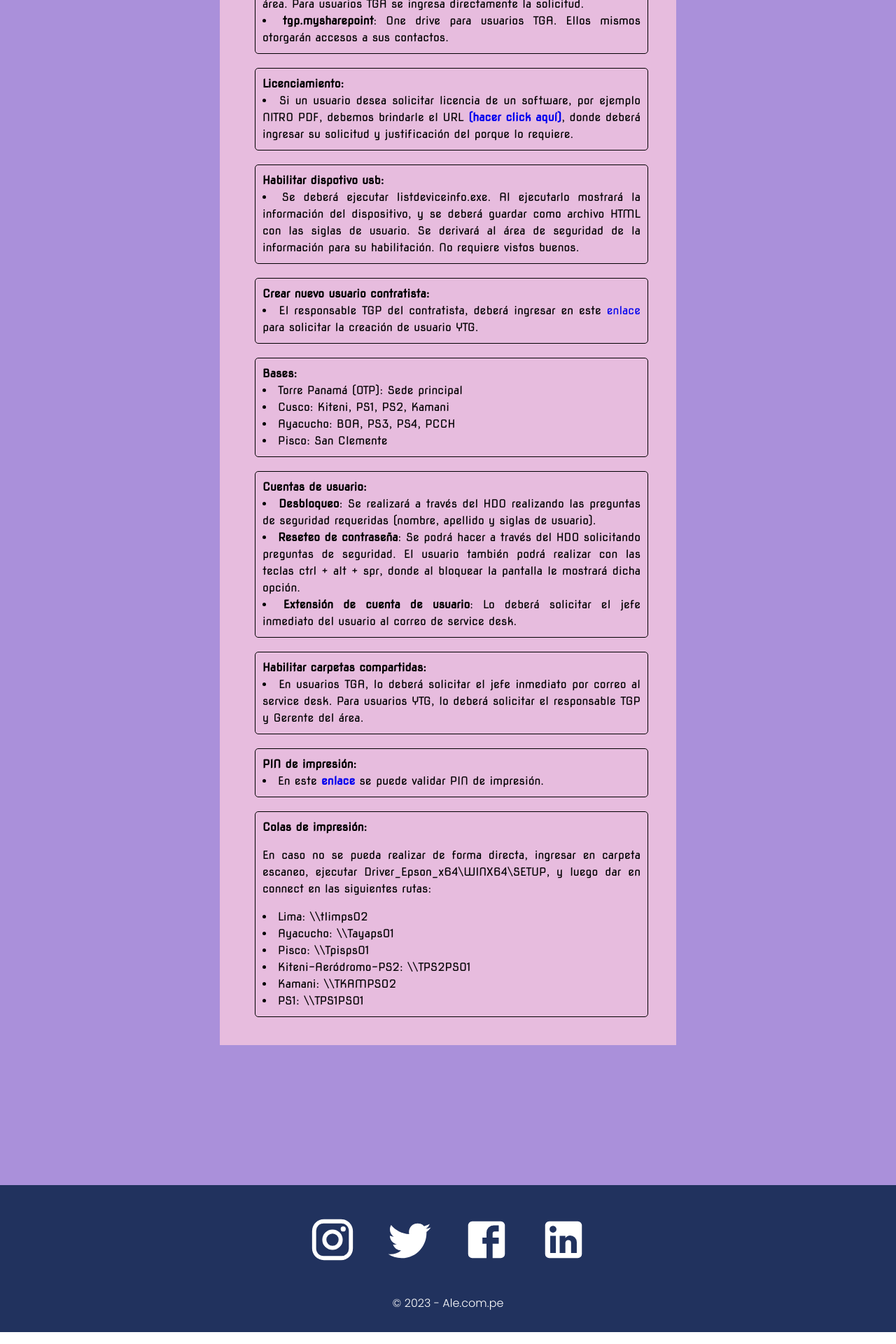
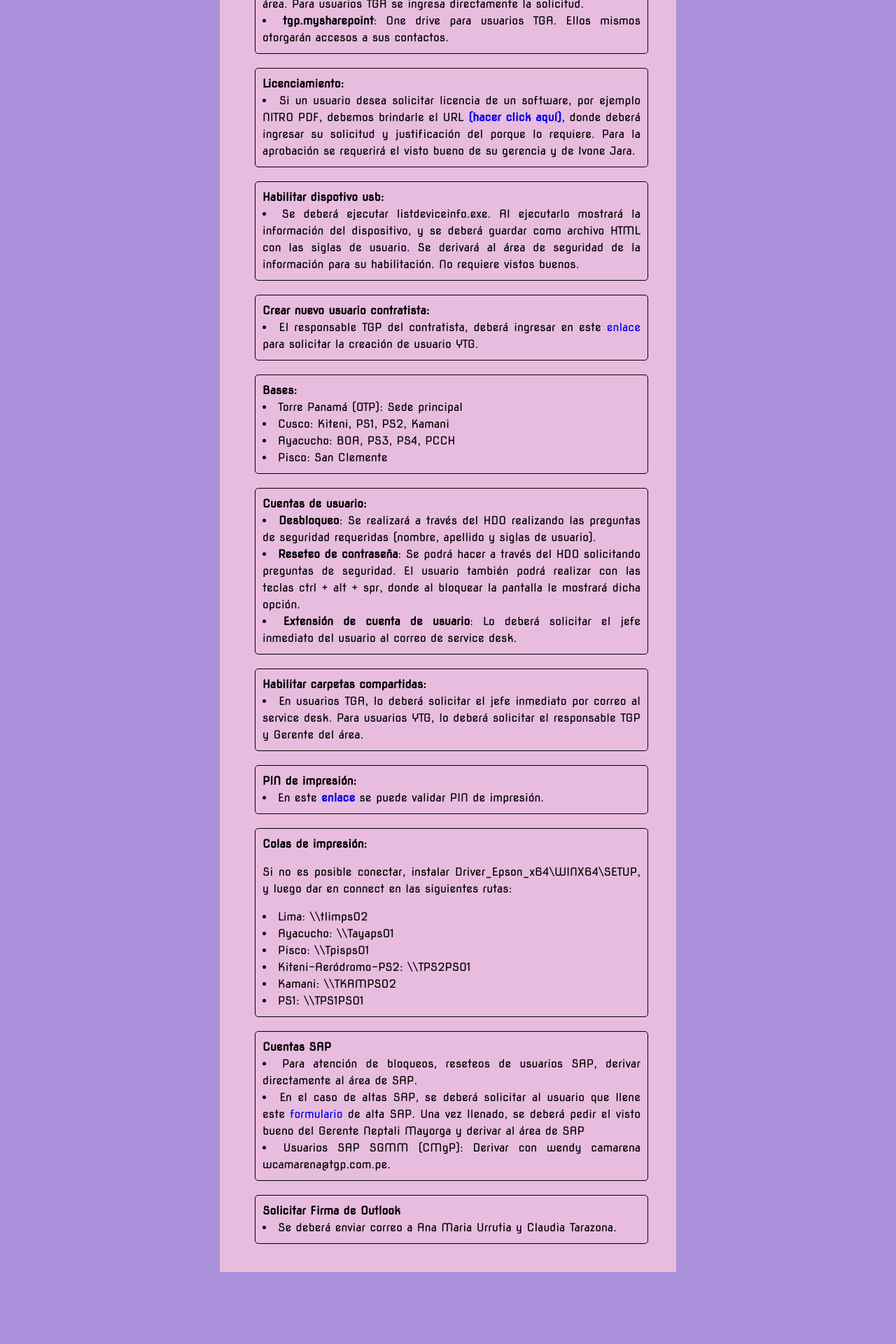
Before and after one commit to AlexandraCynthia/guia, a React (Create React App) app: page /home in a window 1280 px wide. Shown: the part 1300-3220 px from the top of the page at 70% size. Built offline with nearby package versions, Linux system fonts and the light colour scheme; a web font is replaced by a local one.

Commit message:
agregar carousel

```diff
--- a/package.json
+++ b/package.json
@@ -10,6 +10,7 @@
     "@testing-library/user-event": "^13.2.1",
     "react": "^18.2.0",
     "react-dom": "^18.2.0",
+    "react-image-gallery": "^1.3.0",
     "react-router-dom": "^6.15.0",
     "react-scripts": "5.0.1",
     "react-vertical-timeline-component": "^3.6.0",
--- a/src/helpers/ProjectList.js
+++ b/src/helpers/ProjectList.js
@@ -1,11 +1,11 @@
-import Proj1 from "../assets/proj1.jpg";
+/*import Proj1 from "../assets/proj1.jpg";
 import Proj2 from "../assets/proj2.jpeg";
 import Proj3 from "../assets/proj3.jpg";
 import Proj4 from "../assets/proj4.jpeg";
 
 export const ProjectList = [
   {
-    name: "Dijkstra Algorithm Visualizer",
+    name: "Descargar semilla",
     image: Proj1,
     skills: "JavaScript,HTML,CSS",
   },
@@ -26,3 +26,4 @@ export const ProjectList = [
   }
 
 ];
+*/
--- a/src/pages/Experience.js
+++ b/src/pages/Experience.js
@@ -64,6 +64,7 @@ function Experience() {
           </h3>
             <p><img src="https://res.cloudinary.com/dgxnatqij/image/upload/v1704499073/Guia/zoom_vkwsbd.png" alt="" height="auto" width="450px" /></p>
         </VerticalTimelineElement>
+
         <VerticalTimelineElement
           className="vertical-timeline-element--work"
           date="Derivar con Telecomunicaciones"
@@ -76,6 +77,21 @@ function Experience() {
           <p><img src="https://res.cloudinary.com/dgxnatqij/image/upload/v1704499067/Guia/corte_de_internet_ef1ah3.png" alt="" height="auto" width="450px"/></p>
 
         </VerticalTimelineElement>
+
+        <VerticalTimelineElement
+          className="vertical-timeline-element--work"
+          date="Derivar con Telecomunicaciones con Paz Nelson"
+          iconStyle={{ background: "#e9d35b", color: "#fff" }}
+          icon={<WorkIcon />}
+        >
+          <h3 className="vertical-timeline-element-title">
+            Solicitar asignación de celular y equipo
+          </h3>
+          <p><img src="https://res.cloudinary.com/dgxnatqij/image/upload/v1707349617/Guia/asignacion_it0lzy.png" alt="" height="auto" width="450px"/></p>
+
+        </VerticalTimelineElement>
+
+
         <VerticalTimelineElement
           className="vertical-timeline-element--work"
           date="Derivar con Telecomunicaciones"
--- a/src/pages/Home.js
+++ b/src/pages/Home.js
@@ -45,10 +45,9 @@ function Home () {
             <li><b>tgp.mysharepoint</b>: One drive para usuarios TGA. Ellos mismos otorgarán accesos a sus contactos.</li>
           </div>
 
-
           <div className='cuadrotexto'>
             <b>Licenciamiento:</b>
-            <li>Si un usuario desea solicitar licencia de un software, por ejemplo NITRO PDF, debemos brindarle el URL <a href="https://tgpweb.sharepoint.com/sites/GETI/sis/doc/licen/Lists/Formulario%20de%20Sustento/AllItems.aspx" target="_blank"><b>(hacer click aquí)</b></a>, donde deberá ingresar su solicitud y justificación del porque lo requiere. </li>
+            <li>Si un usuario desea solicitar licencia de un software, por ejemplo NITRO PDF, debemos brindarle el URL <a href="https://tgpweb.sharepoint.com/sites/GETI/sis/doc/licen/Lists/Formulario%20de%20Sustento/AllItems.aspx" target="_blank"><b>(hacer click aquí)</b></a>, donde deberá ingresar su solicitud y justificación del porque lo requiere. Para la aprobación se requerirá el visto bueno de su gerencia y de Ivone Jara. </li>
           </div>
 
           <div className='cuadrotexto'>
@@ -83,20 +82,32 @@ function Home () {
 
           <div className="cuadrotexto">
             <b>PIN de impresión:</b>
-            <li>En este <a href="http://tluriispr01.tgp.net/osv/frmConsultaPINimpresion.aspx"><b>enlace</b></a> se puede validar PIN de impresión.</li>
+            <li>En este <a href="http://tluriispr01.tgp.net/osv/frmConsultaPINimpresion.aspx" target="_blank"><b>enlace</b></a> se puede validar PIN de impresión.</li>
           </div>
 
           <div className="cuadrotexto">
             <b>Colas de impresión:</b>
-            <p>En caso no se pueda realizar de forma directa, ingresar en carpeta escaneo, ejecutar Driver_Epson_x64\WINX64\SETUP, y luego dar en connect en las siguientes rutas: </p>
+            <p>Si no es posible conectar, instalar Driver_Epson_x64\WINX64\SETUP, y luego dar en connect en las siguientes rutas: </p>
              <li>Lima:  \\tlimps02</li>
              <li>Ayacucho: \\Tayaps01</li>
              <li>Pisco: \\Tpisps01</li>
              <li>Kiteni-Aeródromo-PS2: \\TPS2PS01</li>
              <li>Kamani: \\TKAMPS02</li>
              <li>PS1: \\TPS1PS01</li>
+            </div>
 
-          </div>
+            <div className="cuadrotexto">
+              <b>Cuentas SAP</b>
+              <li>Para atención de bloqueos, reseteos de usuarios SAP, derivar directamente al área de SAP.</li>
+              <li>En el caso de altas SAP, se deberá solicitar al usuario que llene este <a href="https://res.cloudinary.com/dgxnatqij/raw/upload/v1707423322/Guia/FORMULARIO_CREACION_DE_CUENTA_SAP_vybt2q.docx">formulario</a> de alta SAP. Una vez llenado, se deberá pedir el visto bueno del Gerente Neptali Mayorga y derivar al área de SAP</li>
+              <li>Usuarios SAP SGMM (CMgP): Derivar con wendy camarena wcamarena@tgp.com.pe.</li>
+            </div>
+
+            <div className="cuadrotexto">
+              <b>Solicitar Firma de Outlook</b>
+              <li>Se deberá enviar correo a Ana Maria Urrutia y Claudia Tarazona.</li>
+            </div>
+
 
         </div>
 
--- a/src/pages/ProjectDisplay.js
+++ b/src/pages/ProjectDisplay.js
@@ -1,4 +1,4 @@
-import React from 'react'
+/*import React from 'react'
 import { useParams } from 'react-router-dom'
 import { ProjectList } from '../helpers/ProjectList';
 import GitHubIcon from '@material-ui/icons/GitHub';
@@ -21,3 +21,4 @@ function ProjectDisplay() {
   }
 
 export default ProjectDisplay;
+*/
--- a/src/pages/Projects.js
+++ b/src/pages/Projects.js
@@ -1,4 +1,4 @@
-import React from 'react';
+/*import React from 'react';
 import ProjectItem from '../components/ProjectItem';
 import { ProjectList } from '../helpers/ProjectList';
 import "../styles/Projects.css";
@@ -17,3 +17,4 @@ function Projects () {
 }
 
 export default Projects
+*/
```
Also changed, not shown: src/pages/incidencias.js (added, +19 -0 lines), 2 other files (tests, documents, lock files or other folders).
